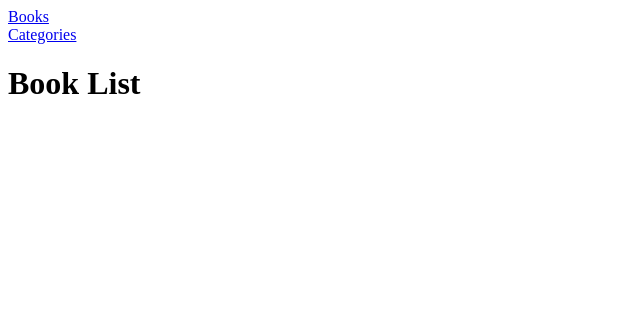
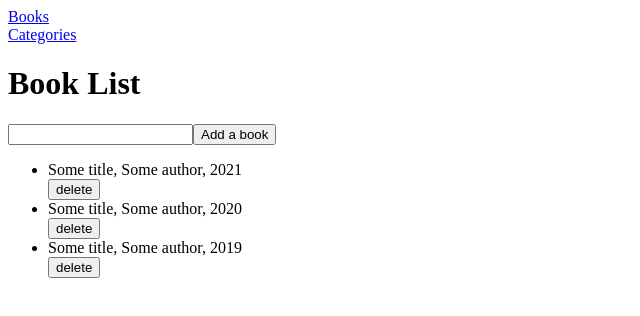
Before and after one commit to chuanqizhu0820/react-app-bookstore, a React (Create React App) app: page / in a window 1280 px wide. Shown: the top 316 px of the page, without its empty margins (0-640 px from the left). Built offline with nearby package versions, Linux system fonts and the light colour scheme.

Commit message:
Add feature folder structure

```diff
--- a/src/components/books.js
+++ b/src/components/books.js
@@ -1,5 +1,40 @@
+const bookArr = [
+    {
+        title: "Some title",
+        author: "Some author",
+        year: "2021"
+    },
+    {
+        title: "Some title",
+        author: "Some author",
+        year: "2020"
+    },
+    {
+        title: "Some title",
+        author: "Some author",
+        year: "2019"
+    }
+]
+
 function Books(){
-    return <h1>Book List</h1>
+    return (
+    <>
+    <h1>Book List</h1>
+    <form>
+        <input type="text" />
+        <button type="button">Add a book</button>
+    </form>
+    <ul>
+        {bookArr.map((item=>{
+            return (
+            <div>
+            <li>{`${item.title}, ${item.author}, ${item.year}`}</li>
+            <button type="button">delete</button>
+            </div>)
+        }))}
+    </ul>
+    </>
+    )
 }
 
 export default Books
```
Also changed, not shown: src/redux/books/books.js (added), src/redux/categories/categories.js (added), src/redux/configureStore.js (added).
